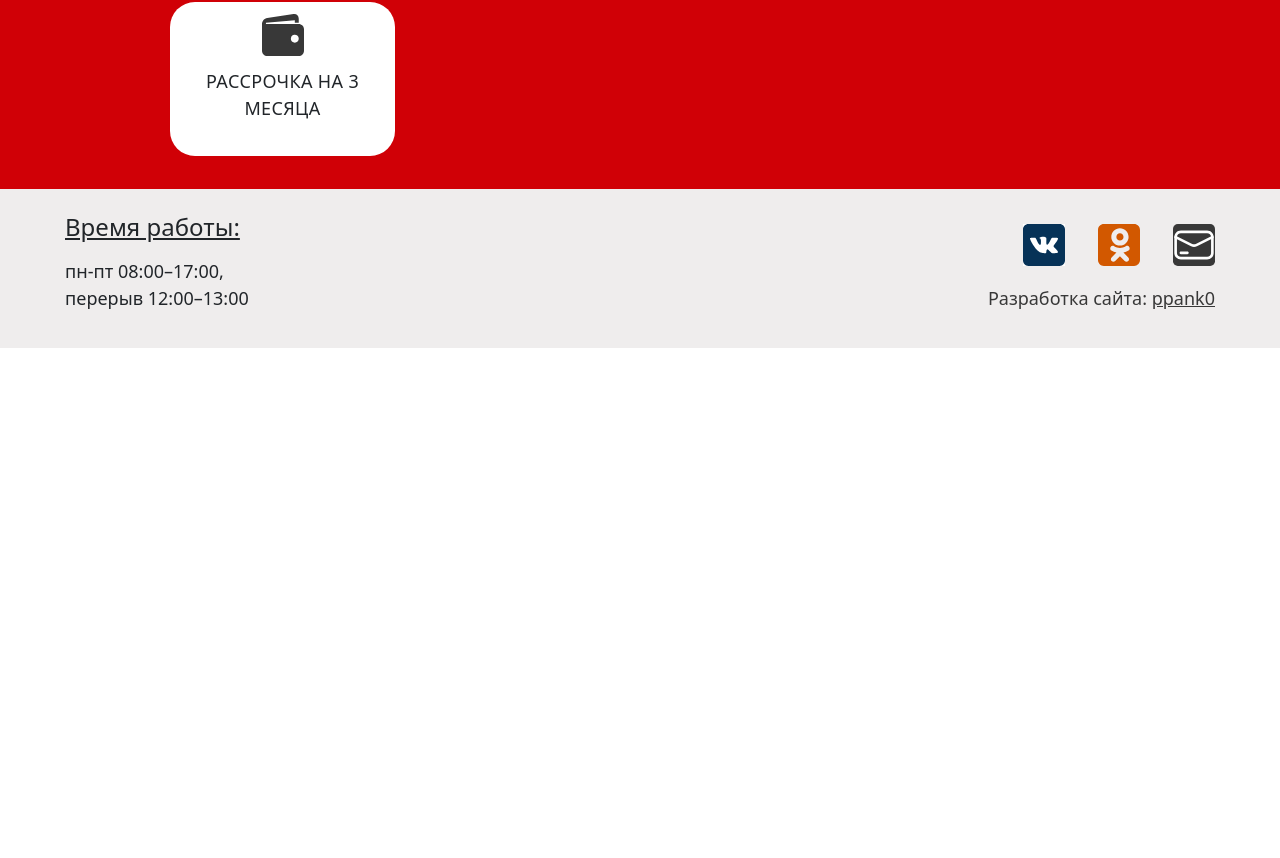
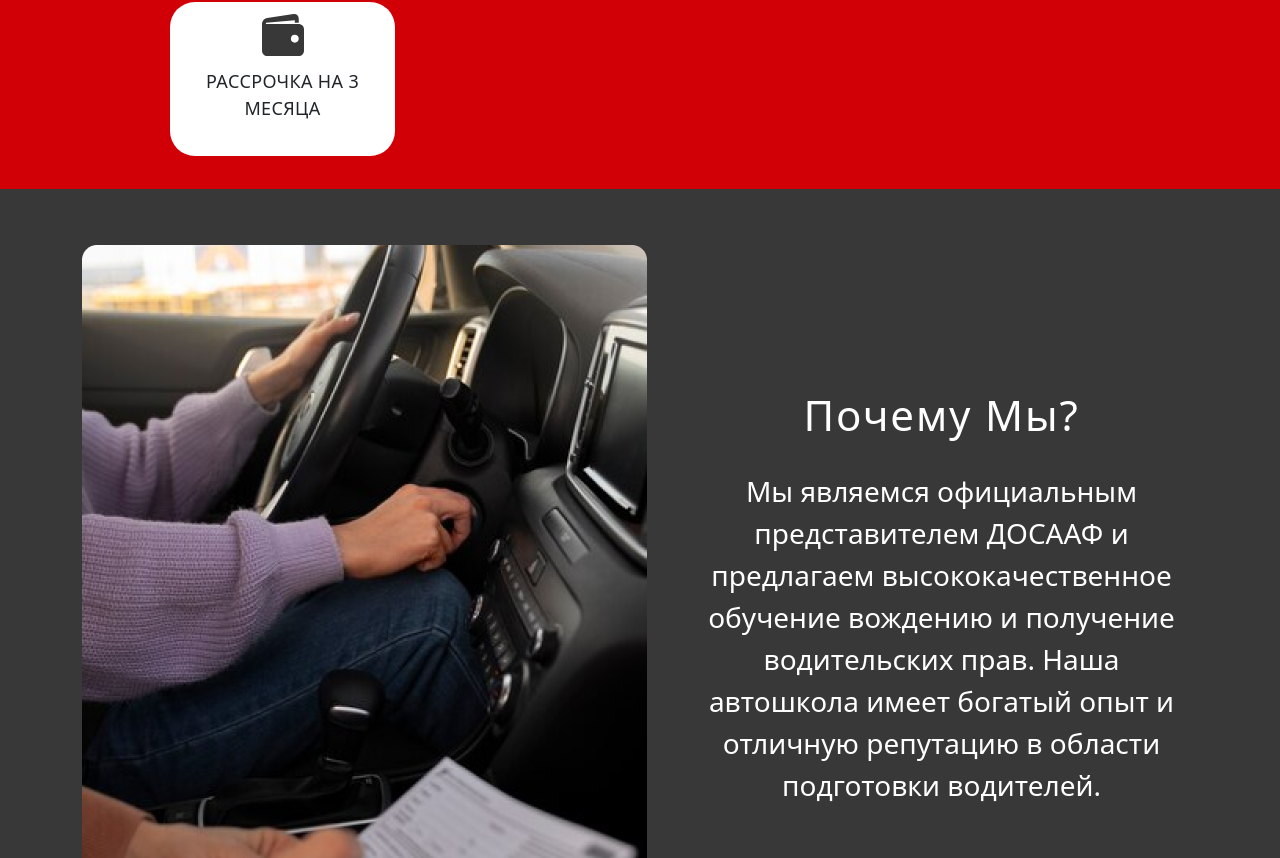
Before and after one commit to ppank0/web-application-for-driving-school, a React (Create React App) app in the folder driving-school/: page / in a window 1280 px wide. Shown: the part 1242-2100 px from the top of the page. Before the commit the page ends 1590 px from the top, so only its background shows below. Built offline with nearby package versions, Linux system fonts and the light colour scheme.

Commit message:
feat: add why-we-section

```diff
--- a/driving-school/src/pages/Home.jsx
+++ b/driving-school/src/pages/Home.jsx
@@ -2,6 +2,7 @@ import { Button, Container } from 'react-bootstrap';
 import Header from '../components/header/Header';
 import Footer from '../components/footer/Footer';
 import heroImg from '../images/hero-img.png';
+import whyImg from '../images/why-we-section.png'
 import './home.css'
 import GroupHomeCards from '../components/GroupHomeCards';
 
@@ -9,7 +10,7 @@ const Home = () => {
     return (
         <>
             <Header/>
-            <Container className='home-hero-section'>
+            <Container className='home_hero-section'>
                 <div className="hero-section-text-box">
                     <p className="hero_section_text-box-p">Приглашаем присоединиться к нашей автошколе ДОСААФ города
                     Быхов и начать ваше увлекательное и безопасное дорожное путешествие.</p>
@@ -22,7 +23,17 @@ const Home = () => {
                     <p className="homeCard_section-title">Что Мы Предлагаем</p>
                     <GroupHomeCards/>
                 </div>
+                <div className="home_why-we_container">
 
+                    <Container className='home_why-we-section'>
+                        <img className='img-fluid' src={whyImg} alt='img'/>
+                        <div className="why-we-textbox">
+                            <h1>Почему Мы?</h1>
+                            <p>Мы являемся официальным представителем ДОСААФ и предлагаем высококачественное обучение вождению и получение водительских прав.
+                                Наша автошкола имеет богатый опыт и отличную репутацию в области подготовки водителей.</p>
+                        </div>
+                    </Container>
+                </div>
             <Footer/>
         </>
      );
--- a/driving-school/src/pages/home.css
+++ b/driving-school/src/pages/home.css
@@ -1,10 +1,10 @@
-.home-hero-section{
+.home_hero-section{
     display: flex;
     align-items: center;
     position: relative;
     justify-content: end;
 }
-.home-hero-section.container{
+.home_hero-section.container{
    padding: 0;
 }
 .hero-section-text-box{
@@ -38,6 +38,29 @@ button.hero-button:hover{
     margin: 40px auto 20px;
 
 }
+.home_why-we_container{
+    background-color: var(--darkgray);
+    padding: 56px 0;
+}
+.home_why-we-section.container{
+    color: white;
+    display: flex;
+    align-items: center;
+    gap: 38px;
+    font-size: 28px;
+
+}
+.home_why-we-section img{
+    width: 100vh;
+}
+.why-we-textbox{
+    text-align: center;
+}
+.why-we-textbox h1{
+    margin-bottom: 30px;
+    font-size: 42px;
+    letter-spacing: .115rem;
+}
 @media screen and (max-width:1010px){
     .hero_section_text-box-p{
         font-size: 20px;
@@ -48,10 +71,8 @@ button.hero-button:hover{
         font-size: 24px;
         padding: 2px 22px;
     }
-    .home-hero-section{
+    .home_hero-section{
         flex-direction: column-reverse;
-
-
     }
     .hero-section-text-box{
         position: relative;
@@ -60,6 +81,15 @@ button.hero-button:hover{
         margin-bottom: 8vh;
         padding: 0 2vw;
         gap: 2vw;
+    }
+    .homeCard_section-title{
+        font-size: 52px;
+    }
+}
+@media screen and (max-width:992px)
+{
+    .home_why-we-section.container img{
+        display: none;
 
     }
 }
```
Also changed, not shown: driving-school/src/images/why-we-section.png (added).
